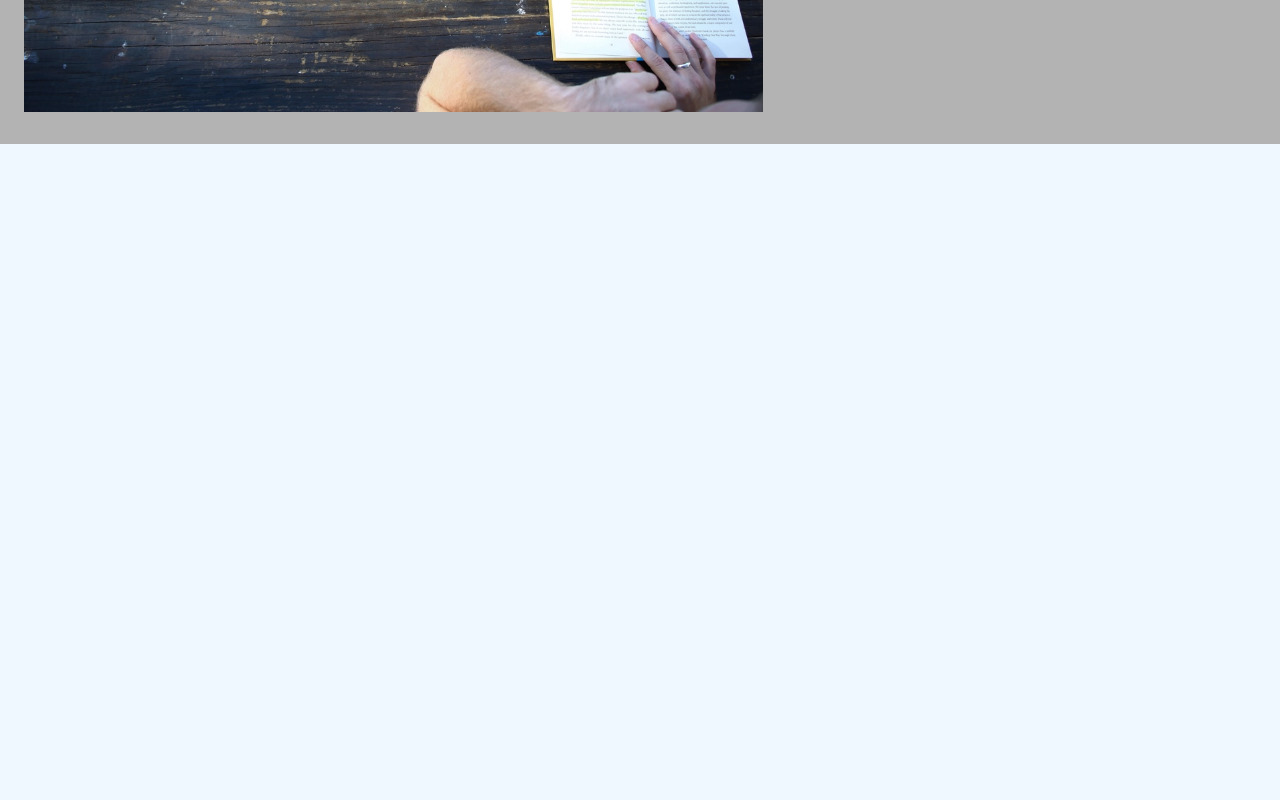
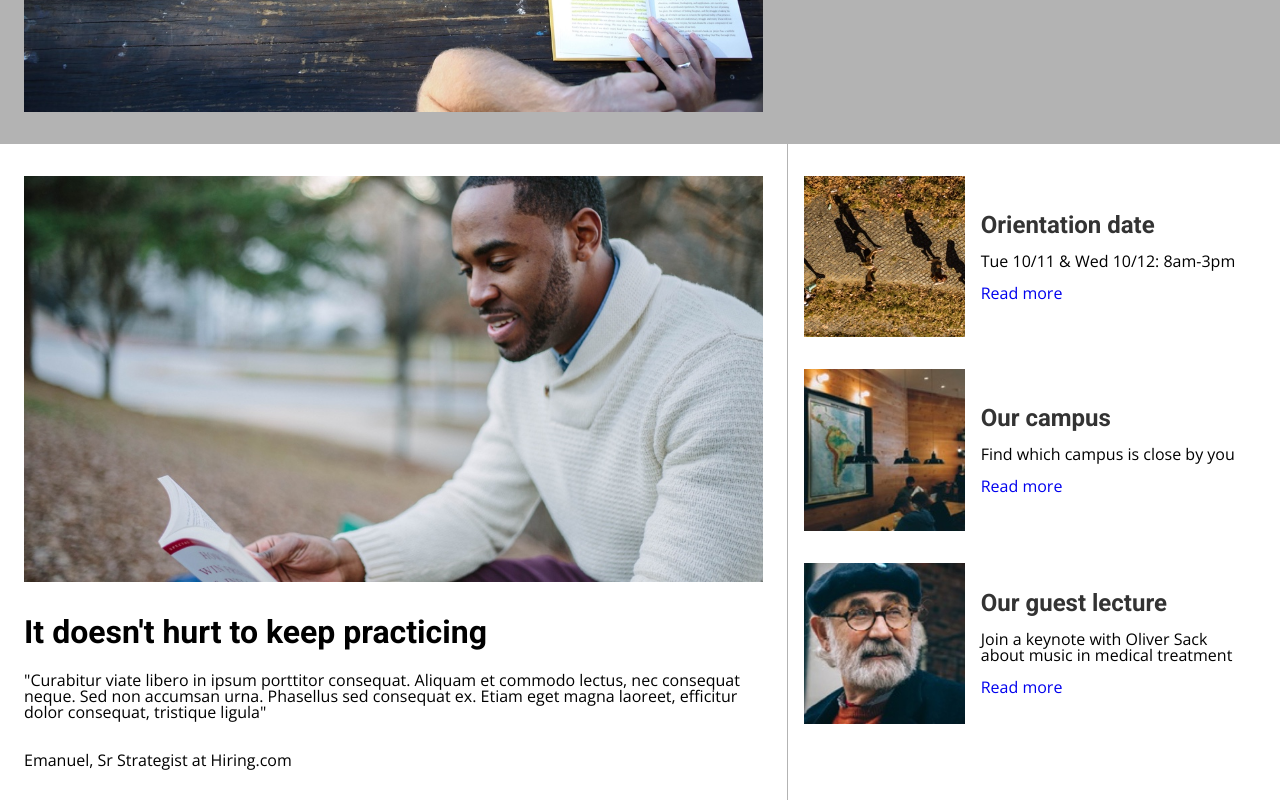
Before and after one commit to rbobko93/colmar-repository, a plain HTML site: page index.html in a window 1280 px wide. Shown: the part 530-1330 px from the top of the page. Before the commit the page ends 800 px from the top, so only its background shows below. Drawn offline with nearby package versions, Linux system fonts and the light colour scheme.

Commit message:
Adding information section

```diff
--- a/index.html
+++ b/index.html
@@ -48,5 +48,45 @@
         <button class="header__button">Start here</button>
     </div>
 </header>
+
+<!-- INFO -->
+<section class="info">
+    <div class="info__left">
+        <img class="info__left__image" src="resources/images/information-main.jpg" alt="Information main image">
+        <h1 class="info__left__heading">It doesn't hurt to keep practicing</h1>
+        <p class="info__left__paragraph">"Curabitur viate libero in ipsum porttitor consequat. Aliquam et commodo lectus,
+            nec consequat neque. Sed non accumsan urna. Phasellus sed consequat ex. Etiam eget magna laoreet, efficitur dolor consequat, tristique ligula"</p>
+        <p class="info__left__author">Emanuel, Sr Strategist at Hiring.com</p>
+    </div>
+    <div class="info__right">
+        <div class="info__right__item">
+            <img id="orientation" src="resources/images/information-orientation.jpg" alt="Information orientation image"
+                 class="info__right__item__image">
+            <div class="info__right__item__text">
+                <p class="info__right__item__text__heading">Orientation date</p>
+                <p class="info__right__item__text__paragraph">Tue 10/11 & Wed 10/12: 8am-3pm</p>
+                <a href="#" class="info__right__item__text__link">Read more</a>
+            </div>
+        </div>
+        <div class="info__right__item">
+            <img id="campus" src="resources/images/information-campus.jpg" alt="Information campus image"
+                 class="info__right__item__image">
+            <div class="info__right__item__text">
+                <p class="info__right__item__text__heading">Our campus</p>
+                <p class="info__right__item__text__paragraph">Find which campus is close by you</p>
+                <a href="#" class="info__right__item__text__link">Read more</a>
+            </div>
+        </div>
+        <div class="info__right__item">
+            <img id="lecture" src="resources/images/information-guest-lecture.jpg" alt="Information guest lecture image"
+                 class="info__right__item__image">
+            <div class="info__right__item__text">
+                <p class="info__right__item__text__heading">Our guest lecture</p>
+                <p class="info__right__item__text__paragraph">Join a keynote with Oliver Sack about music in medical treatment</p>
+                <a href="#" class="info__right__item__text__link">Read more</a>
+            </div>
+        </div>
+    </div>
+</section>
 </body>
 </html>
--- a/resources/css/styles.css
+++ b/resources/css/styles.css
@@ -134,7 +134,7 @@ header {
 
 .header__button {
     border: none;
-    background-color: hsl(0,0%,20%);
+    background-color: hsl(0, 0%, 20%);
     color: white;
     font-family: "Open Sans", sans-serif;
     font-size: 1rem;
@@ -164,3 +164,121 @@ header {
         padding-top: 2rem;
     }
 }
+
+/* INFO */
+
+.info {
+    background-color: white;
+    display: flex;
+    flex-direction: row;
+}
+
+.info__left {
+    padding: 2rem 1.5rem;
+    width: 60%;
+    border-right: 1px solid hsl(0, 0%, 70%);
+}
+
+.info__left__image {
+    width: 100%;
+    height: auto;
+    margin-bottom: 2rem;
+}
+
+.info__left__heading {
+    font-family: Roboto, sans-serif;
+    font-size: 2rem;
+    font-weight: bold;
+    margin-bottom: 1.5rem;
+}
+
+.info__left__paragraph {
+    font-family: "Open Sans", sans-serif;
+    font-size: 1rem;
+    font-weight: lighter;
+}
+
+.info__left__author {
+    margin-top: 2rem;
+}
+
+.info__right {
+    width: 40%;
+    padding: 1rem 0;
+    display: flex;
+    flex-direction: column;
+}
+
+.info__right__item {
+    display: flex;
+    flex-direction: row;
+    align-items: center;
+    padding: 1rem;
+}
+
+.info__right__item__image {
+    width: 35%;
+    height: auto;
+}
+
+.info__right__item__text {
+    width: 60%;
+    display: flex;
+    flex-direction: column;
+    padding: 0 1rem;
+}
+
+.info__right__item__text__heading {
+    font-family: Roboto, sans-serif;
+    font-size: 1.5rem;
+    font-weight: bold;
+    margin-bottom: 1rem;
+    color: hsl(0,0%,20%);
+}
+
+.info__right__item__text__paragraph {
+    font-family: "Open Sans",sans-serif;
+    font-size: 1rem;
+    font-weight: lighter;
+    margin-bottom: 1rem;
+}
+
+.info__right__item__text__link {
+    font-family: "Open Sans", sans-serif;
+    font-size: 1rem;
+    font-weight: lighter;
+    text-decoration: none;
+}
+
+@media all and (max-width: 800px) {
+    .info__left {
+        display: none;
+    }
+
+    .info__right {
+        padding: 0;
+        width: 100%;
+    }
+
+    .info__right__item {
+        flex-direction: column;
+        align-items: flex-start;
+    }
+
+    .info__right__item__image {
+        width: 100%;
+        margin-bottom: 2rem;
+    }
+
+    #orientation {
+        content:url("../images/information-orientation-mobile.jpg");
+    }
+
+    #campus {
+        content:url("../images/information-campus-mobile.jpg");
+    }
+
+    #lecture {
+        content: url("../images/information-guest-lecture-mobile.jpg");
+    }
+}
```
